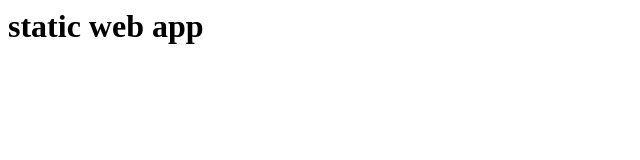
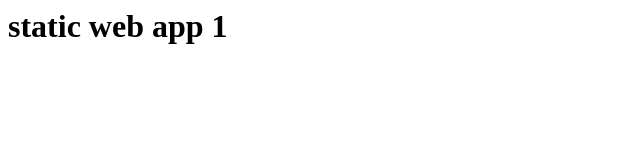
Before and after one commit to Mohan260920/Test, a plain HTML site: page index.html in a window 1280 px wide. Shown: the full height of the page, 0-640 px from the left. Drawn offline with Linux system fonts and the light colour scheme.

Commit message:
Change 1

```diff
--- a/index.html
+++ b/index.html
@@ -1,3 +1,3 @@
 <html><head><title>sample website</title></head><body>
-    <h1>static web app</h1>
+    <h1>static web app 1</h1>
 </body></html>
```
